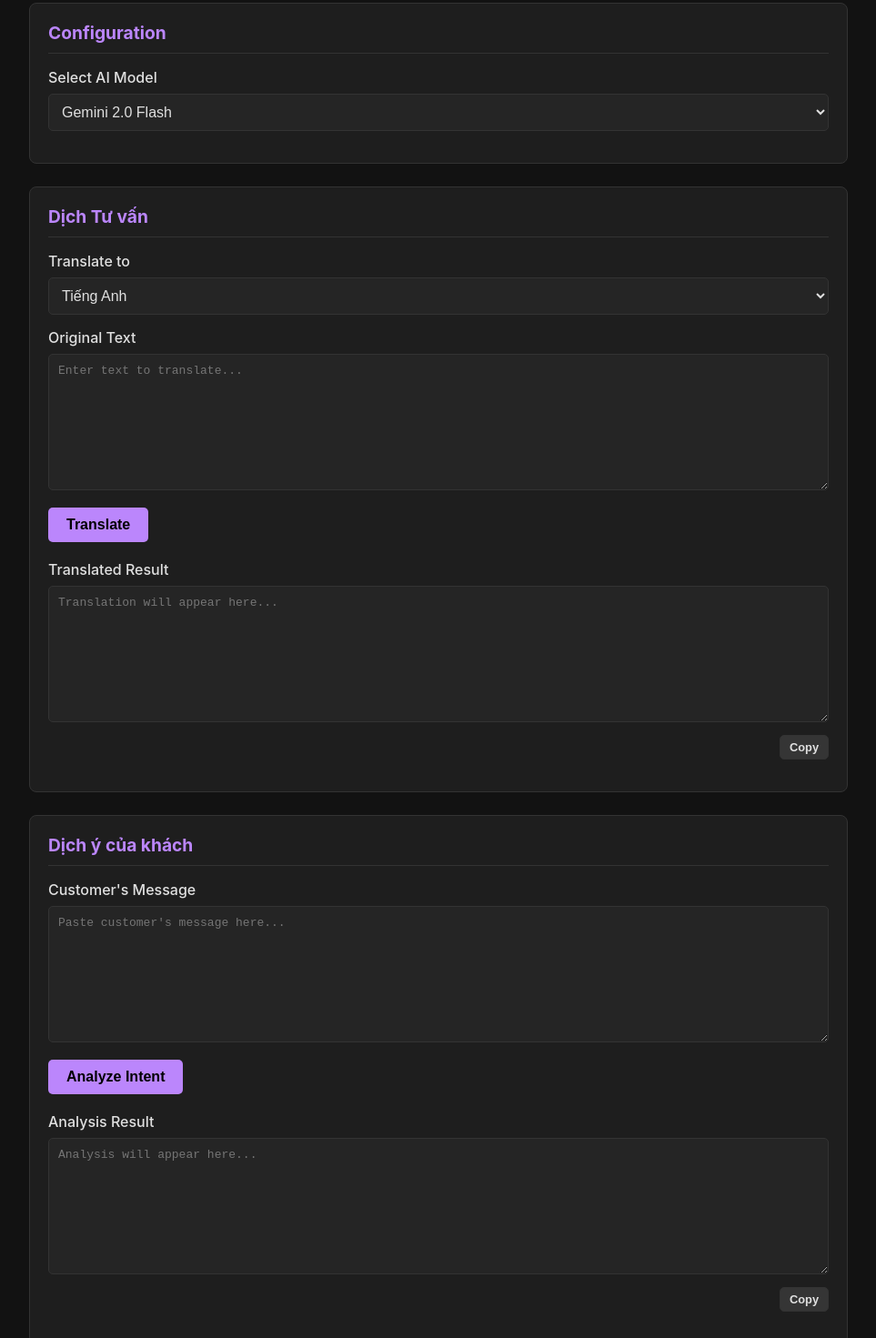
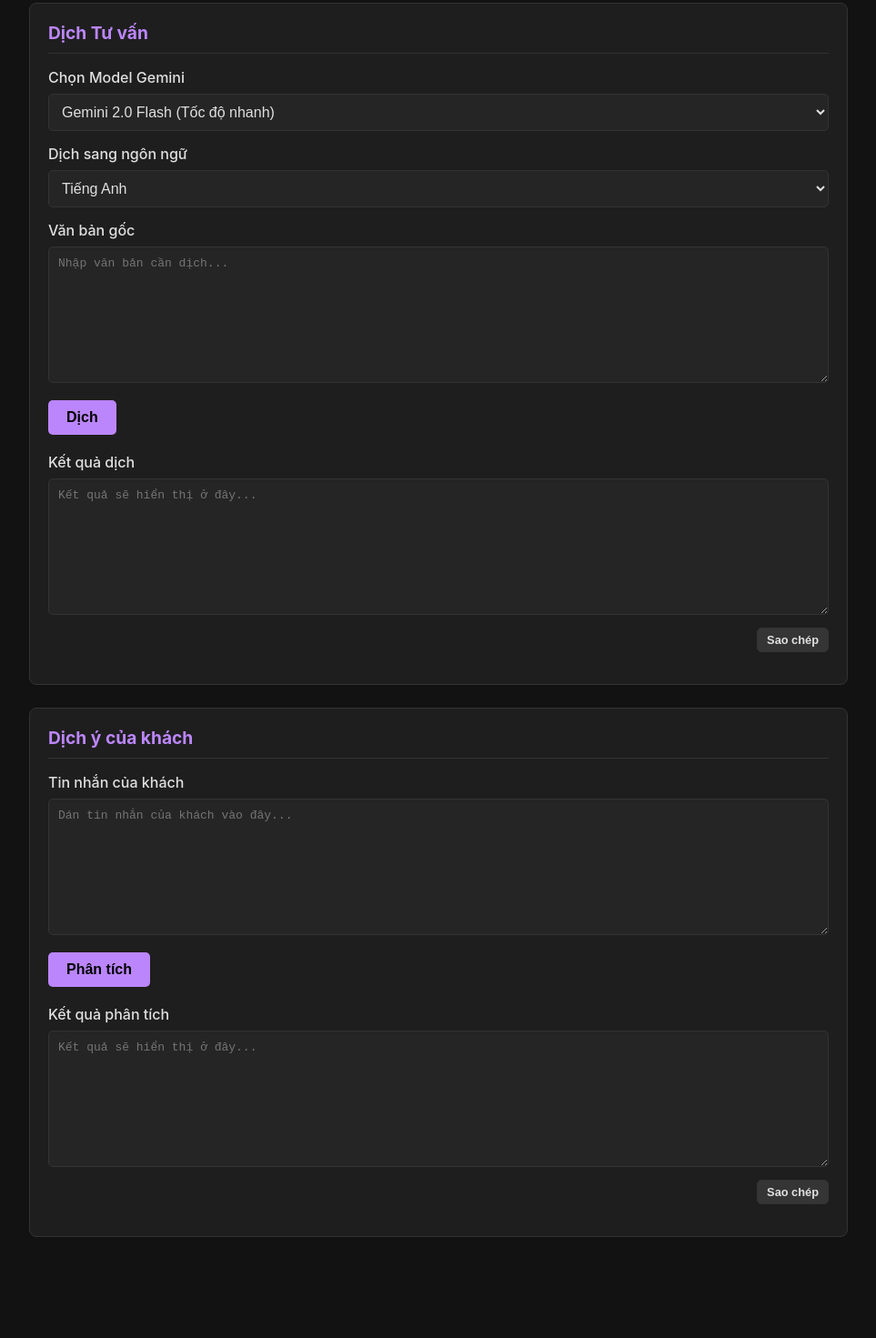
Before and after one commit to MizuCiaossu/ai-translator, a website: page index.html in a window 1280 px wide. Shown: the part 98-1569 px from the top of the page at 91% size, without its empty margins (158-1121 px from the left). After the commit the page ends 1478 px from the top, so only its background shows below. Drawn offline with Linux system fonts and the light colour scheme.

Commit message:
Update index.html

```diff
--- a/index.html
+++ b/index.html
@@ -7,7 +7,6 @@
     <link rel="stylesheet" href="style.css">
 </head>
 <body>
-
 <div class="container">
     <header>
         <div class="logo">
@@ -16,34 +15,31 @@
     </header>
 
     <div class="card">
-        <h2>Configuration</h2>
+        <h2>Dịch Tư vấn</h2>
+
+        <!-- Thêm lại dropdown chọn model Gemini -->
         <div class="form-group">
-            <label for="modelSelect">Select AI Model</label>
-            <!-- CẬP NHẬT TẠI ĐÂY -->
-            <select id="modelSelect">
-                <option value="gemini-2.0-flash">Gemini 2.0 Flash</option>
-                <option value="gemini-1.5-flash-latest">Gemini 1.5 Flash</option>
-                <option value="gemini-pro">Gemini Pro</option>
+            <label for="geminiModelSelect">Chọn Model Gemini</label>
+            <select id="geminiModelSelect">
+                <option value="gemini-2.0-flash">Gemini 2.0 Flash (Tốc độ nhanh)</option>
+                <option value="gemini-1.5-pro-latest">Gemini 1.5 Pro (Chất lượng cao)</option>
             </select>
         </div>
-    </div>
 
-    <div class="card">
-        <h2>Dịch Tư vấn</h2>
         <div class="form-group">
-            <label for="languageSelect">Translate to</label>
+            <label for="languageSelect">Dịch sang ngôn ngữ</label>
             <select id="languageSelect"></select>
         </div>
         <div class="form-group">
-            <label for="sourceText">Original Text</label>
-            <textarea id="sourceText" placeholder="Enter text to translate..."></textarea>
+            <label for="sourceText">Văn bản gốc</label>
+            <textarea id="sourceText" placeholder="Nhập văn bản cần dịch..."></textarea>
         </div>
-        <button id="translateBtn">Translate</button>
+        <button id="translateBtn">Dịch</button>
         <div class="form-group" style="margin-top: 20px;">
-            <label for="translatedText">Translated Result</label>
-            <textarea id="translatedText" readonly placeholder="Translation will appear here..."></textarea>
+            <label for="translatedText">Kết quả dịch</label>
+            <textarea id="translatedText" readonly placeholder="Kết quả sẽ hiển thị ở đây..."></textarea>
             <div class="copy-button-wrapper">
-                <button class="copy-button" data-target="translatedText">Copy</button>
+                <button class="copy-button" data-target="translatedText">Sao chép</button>
             </div>
         </div>
     </div>
@@ -51,21 +47,19 @@
     <div class="card">
         <h2>Dịch ý của khách</h2>
         <div class="form-group">
-            <label for="customerMessage">Customer's Message</label>
-            <textarea id="customerMessage" placeholder="Paste customer's message here..."></textarea>
+            <label for="customerMessage">Tin nhắn của khách</label>
+            <textarea id="customerMessage" placeholder="Dán tin nhắn của khách vào đây..."></textarea>
         </div>
-        <button id="analyzeBtn">Analyze Intent</button>
+        <button id="analyzeBtn">Phân tích</button>
         <div class="form-group" style="margin-top: 20px;">
-            <label for="analysisResult">Analysis Result</label>
-            <textarea id="analysisResult" readonly placeholder="Analysis will appear here..."></textarea>
+            <label for="analysisResult">Kết quả phân tích</label>
+            <textarea id="analysisResult" readonly placeholder="Kết quả sẽ hiển thị ở đây..."></textarea>
             <div class="copy-button-wrapper">
-                <button class="copy-button" data-target="analysisResult">Copy</button>
+                <button class="copy-button" data-target="analysisResult">Sao chép</button>
             </div>
         </div>
     </div>
-
 </div>
-
 <script src="script.js"></script>
 </body>
 </html>
```
